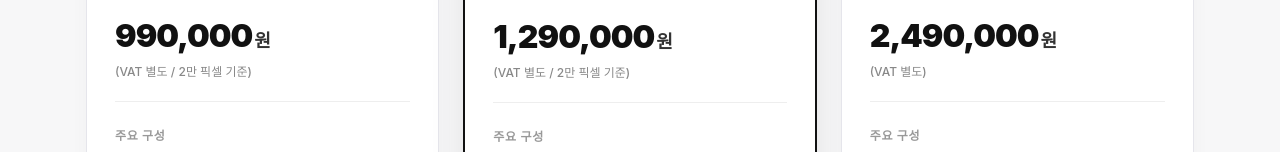
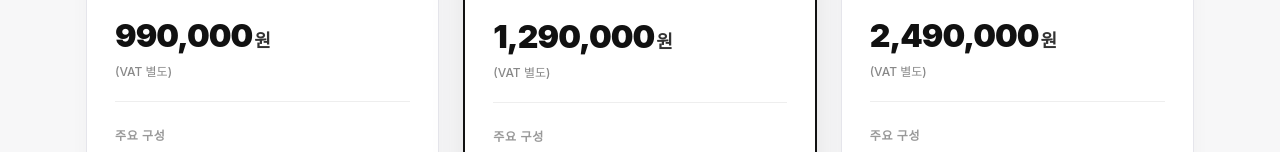
Before and after one commit to changwooksong/peakstudio, a plain HTML site: page index.html in a window 1280 px wide. Shown: the part 4769-4921 px from the top of the page. Drawn offline with Linux system fonts and the light colour scheme; a web font is replaced by a local one.

Commit message:
Update price subtext to (VAT 별도) for silsok and brand launch packages

```diff
--- a/index.html
+++ b/index.html
@@ -2360,7 +2360,7 @@
             <div>
               <span class="pkg-price">990,000</span><span class="pkg-price-unit">원</span>
             </div>
-            <div class="pkg-price-sub">(VAT 별도 / 2만 픽셀 기준)</div>
+            <div class="pkg-price-sub">(VAT 별도)</div>
           </div>
           <div class="pkg-features-title">주요 구성</div>
           <ul class="pkg-features-list">
@@ -2401,7 +2401,7 @@
             <div>
               <span class="pkg-price">1,290,000</span><span class="pkg-price-unit">원</span>
             </div>
-            <div class="pkg-price-sub">(VAT 별도 / 2만 픽셀 기준)</div>
+            <div class="pkg-price-sub">(VAT 별도)</div>
           </div>
           <div class="pkg-features-title">주요 구성</div>
           <ul class="pkg-features-list">
```
Also changed, not shown: 피크소개.html (+2 -2 lines).
